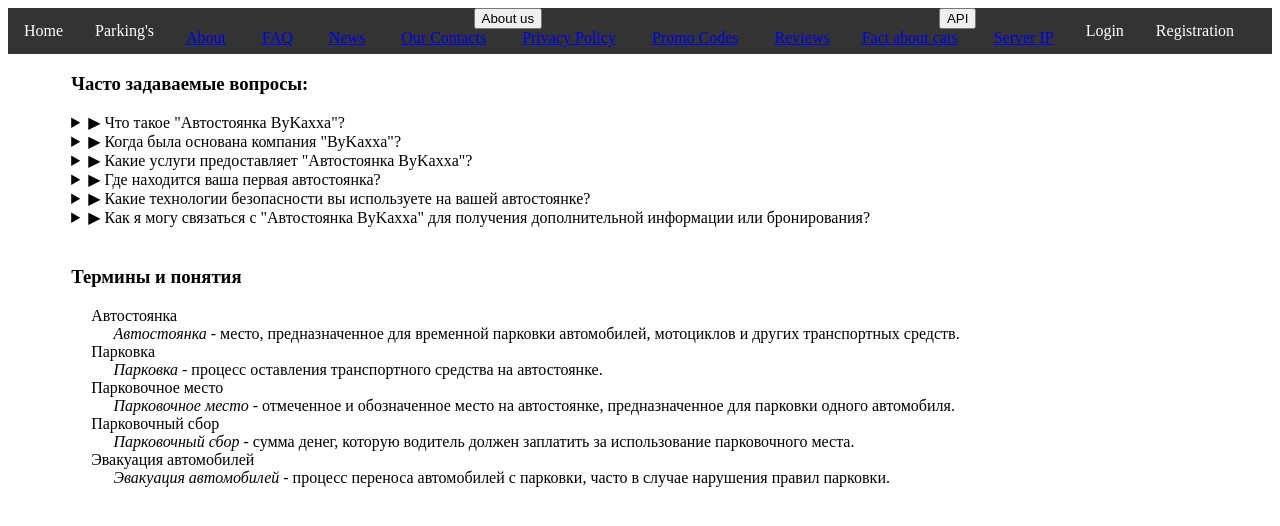
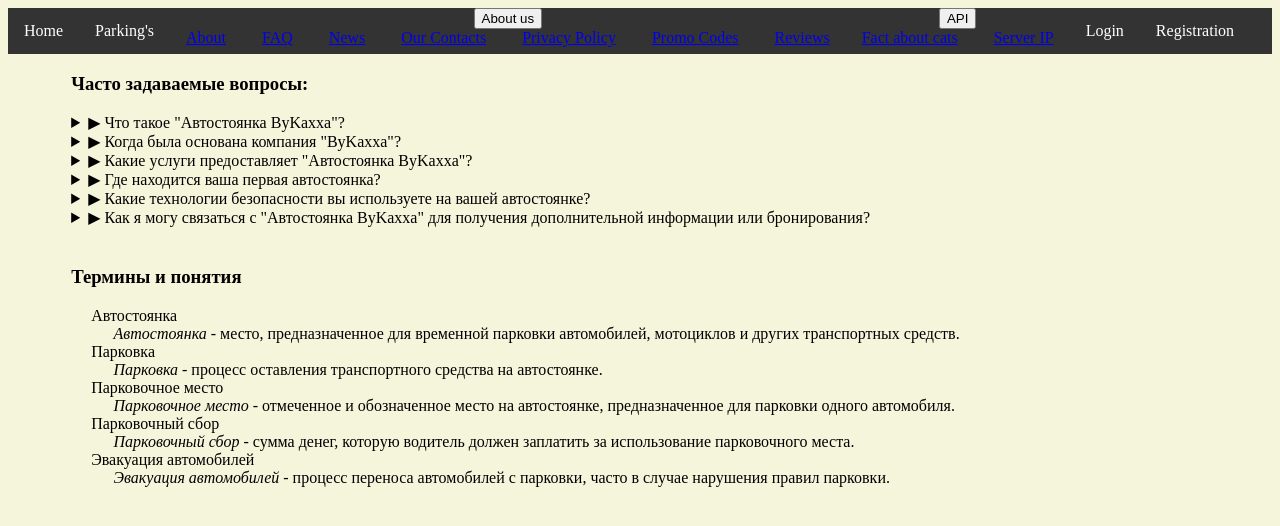
Before and after one commit to Kaxxa27/Django-AutoParking, a Django app: template myparking/templates/faq.html in a window 1280 px wide. Shown: the top 526 px of the page. Run offline with Django 3.2, Linux system fonts and the light colour scheme; the template is opened without the code that fills it, so the values that code supplies are empty.

Commit message:
Added background color for site.

```diff
--- a/myparking/static/myparking/css/site_style.css
+++ b/myparking/static/myparking/css/site_style.css
@@ -2,6 +2,10 @@
   display: flex;
   justify-content: center;
   align-items: center;
+}
+
+.bg-site {
+    background: beige;
 }
 
 .my-align-center{
--- a/myparking/templates/base_generic.html
+++ b/myparking/templates/base_generic.html
@@ -18,7 +18,7 @@
 
 </head>
 
-<body>
+<body class="bg-site">
 <div>
     <!--Main NavBar-->
     <nav>
```
